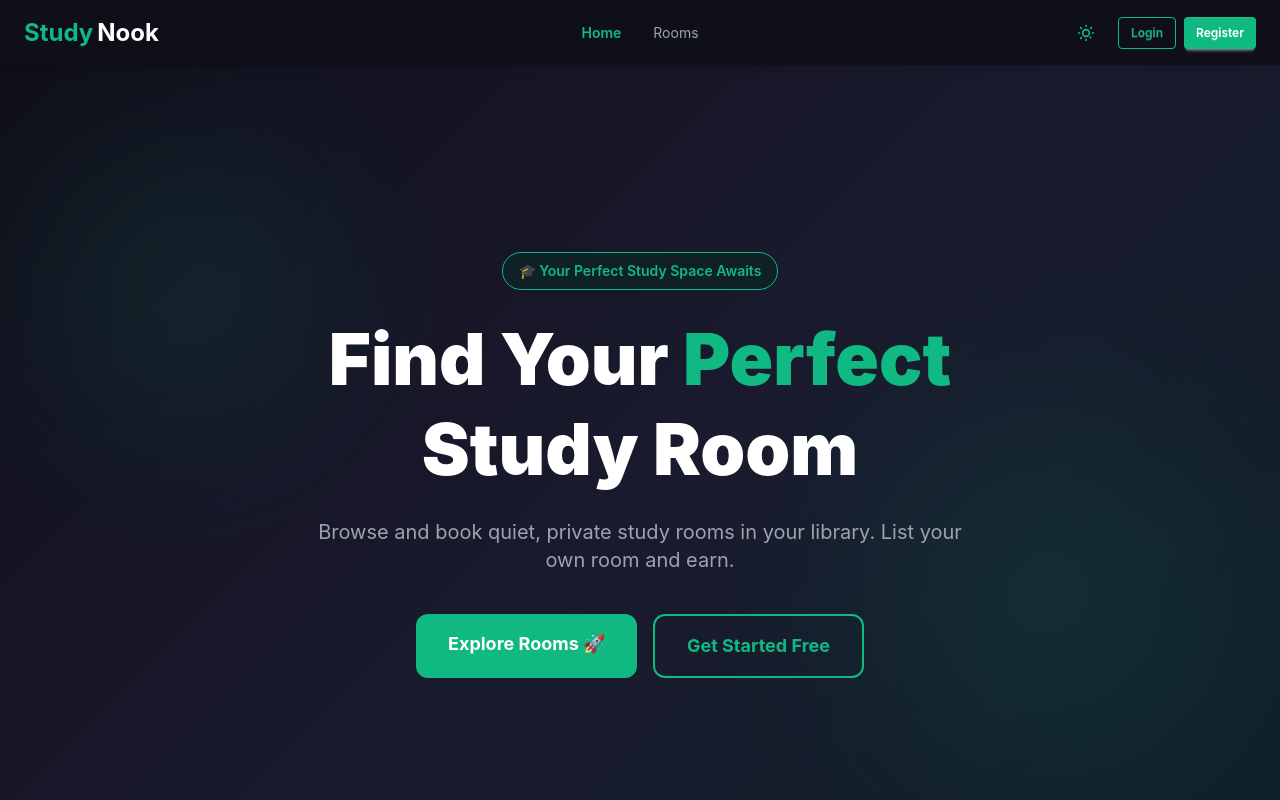
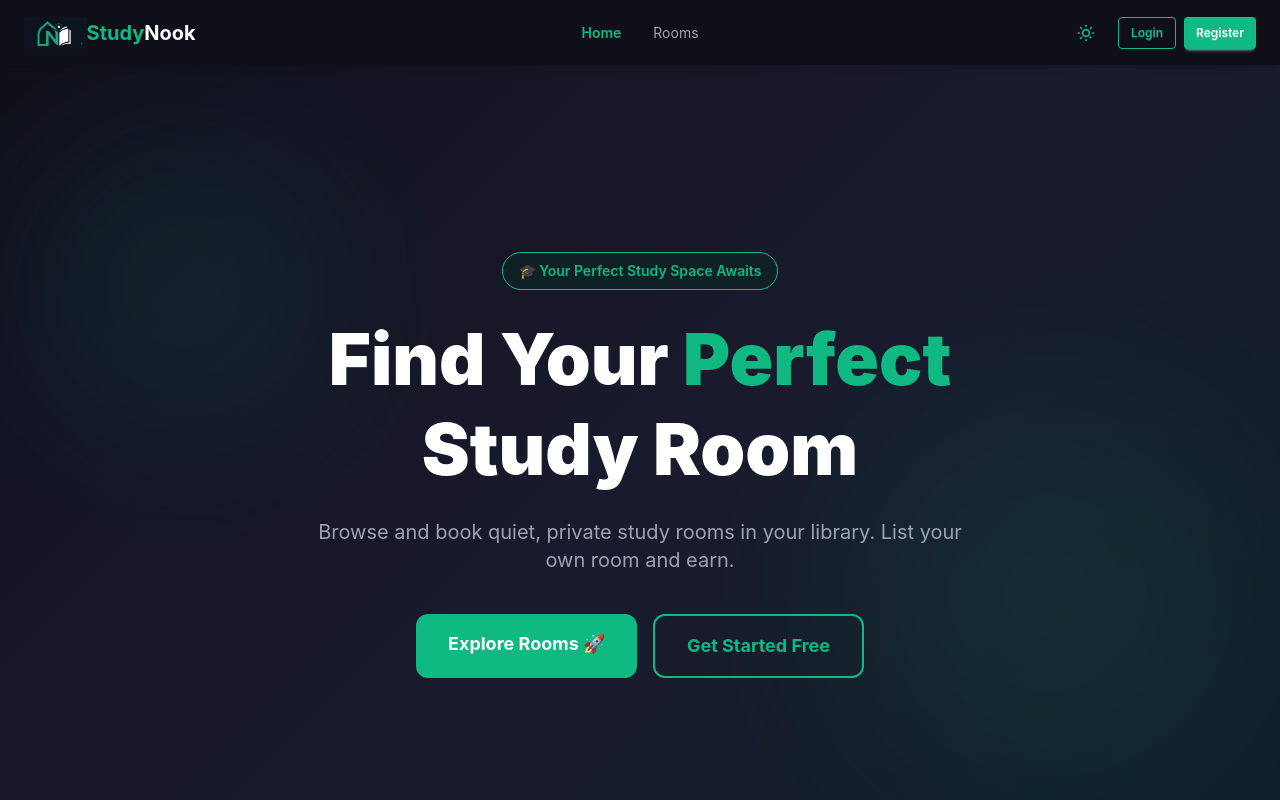
Before and after one commit to Rabiul-Sujon/studynook-client, a React (Vite) app: page / in a window 1280 px wide. Shown: the top 800 px of the page. Built offline with nearby package versions, Linux system fonts and the light colour scheme; no server answers.

Commit message:
Logo Added on Navbar

```diff
--- a/src/components/shared/Navbar.jsx
+++ b/src/components/shared/Navbar.jsx
@@ -2,6 +2,7 @@ import { Link, NavLink } from 'react-router-dom';
 import { useAuth } from '../../context/AuthContext';
 import { useState } from 'react';
 import toast from 'react-hot-toast';
+import logo from '../../assets/studynook-logo.png';
 
 const Navbar = () => {
     const { user, logout } = useAuth();
@@ -92,10 +93,17 @@ const Navbar = () => {
                     </ul>
                 </div>
 
-                <Link to="/" className="flex items-center gap-1">
-                 <span style={{ color: '#10b981' }} className="text-2xl font-bold">Study</span>
-                    <span style={{ color: '#ffffff' }} className="text-2xl font-bold">Nook</span>
-                </Link>
+                <Link to="/" className="flex items-center">
+                 <img
+                 src={logo}
+                 alt="StudyNook"
+                 className="h-8 w-auto"
+                 />
+                 <span style={{ color: '#10b981' }} className="text-xl font-bold">Study
+                 </span>
+                 <span style={{ color: '#ffffff' }} className="text-xl font-bold">Nook</span>
+                 </Link>
+
             </div>
 
             {/* Navbar Center */}
```
